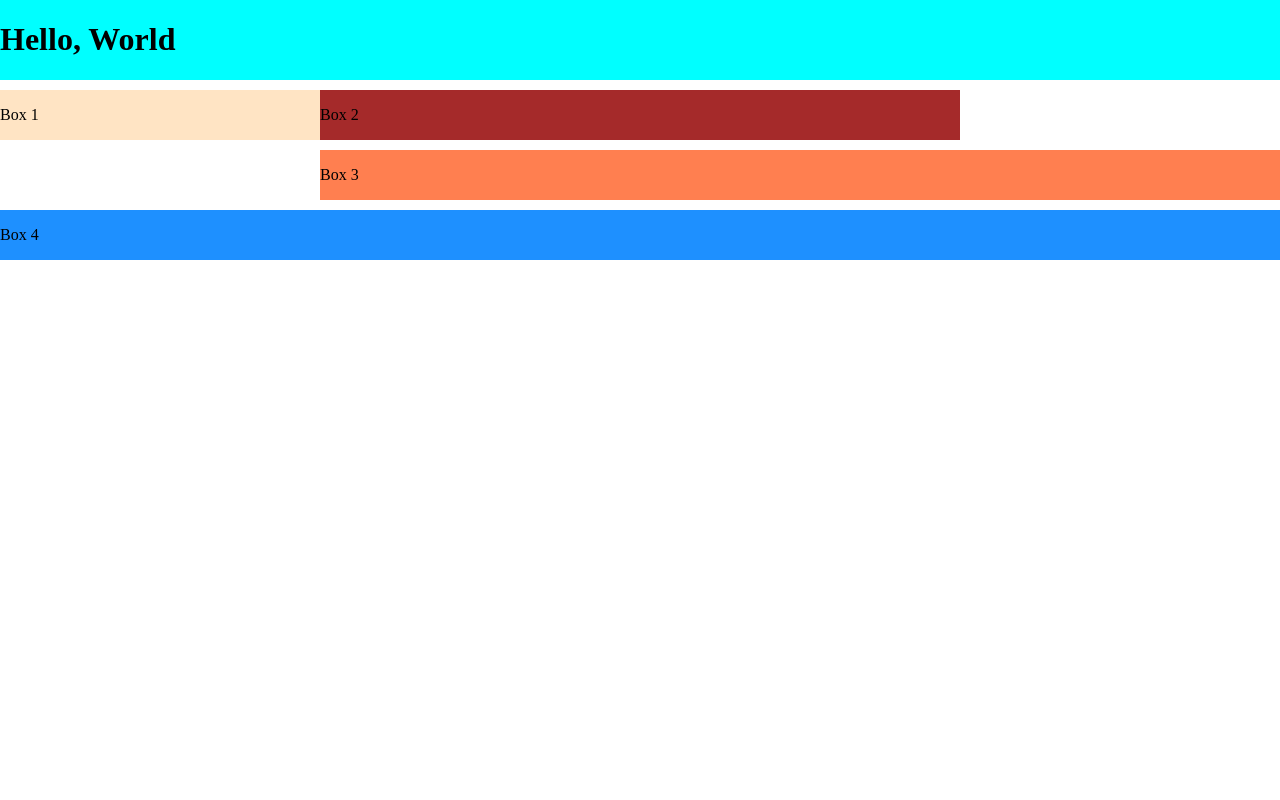
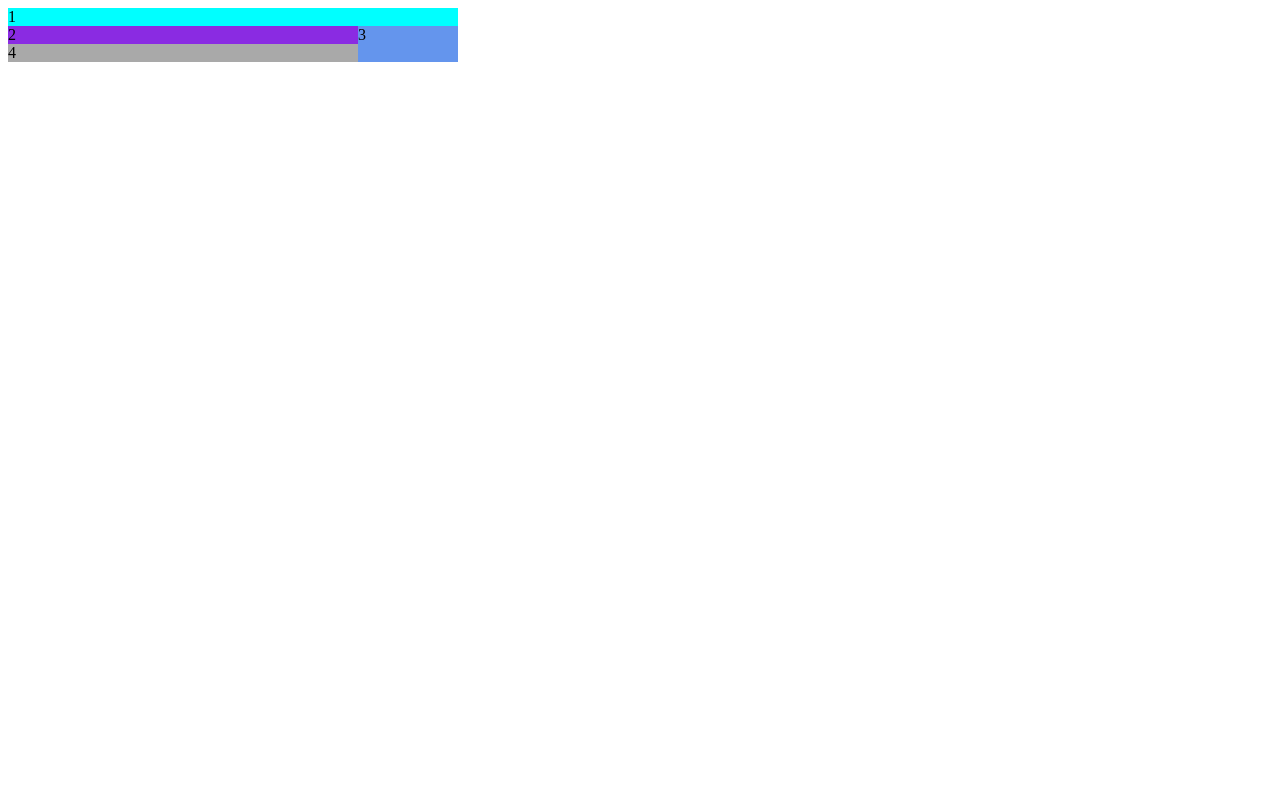
Before and after one commit to medillbrian/mwd, a PHP site: page /index.html in a window 1280 px wide. Run offline with PHP 8.4, Linux system fonts and the light colour scheme.

Commit message:
updates to css grid

```diff
--- a/css/cssgrid.css
+++ b/css/cssgrid.css
@@ -1,71 +1,29 @@
-body {
-    margin:0;
-}
-
 #grid {
     display:grid;
+    grid-template-columns: 150px 200px 100px;
     grid-template-rows: auto;
-    grid-gap:10px 0px;
-    justify-content: center;
-}
-
-#header {
-    background-color:aqua;
-    grid-area: header;
+    grid-template-areas:
+        "box1   box1    box1"
+        "box2   box2    box3"
+        "box4   box4    box3";
 }
 
 #box1 {
-    background-color:bisque;
-    grid-area: box1;
+    background-color:aqua;
+    grid-area:box1;
 }
 
 #box2 {
-    background-color:brown;
-    grid-area: box2;
+    background-color:blueviolet;
+    grid-area:box2;
 }
 
 #box3 {
-    background-color:coral;
-    grid-area: box3;
+    background-color:cornflowerblue;
+    grid-area:box3;
 }
 
 #box4 {
-    background-color:dodgerblue;
-    grid-area: box4;
+    background-color:darkgrey;
+    grid-area:box4;
 }
-
-@media only screen and (min-width: 800px) {
-    #grid {
-        grid-template-columns: 25% 25% 25% 25%;
-        grid-template-areas:
-            "header header  header header"
-            "box1   box2    box2    ."
-            ".   box3    box3    box3"
-            "box4   box4    box4    box4";
-    }
-
-}
-
-@media only screen and (max-width: 799px) {
-    #grid {
-        grid-template-columns: 50% 50%;
-        grid-template-areas:
-                "header header"
-                "box1   box2"
-                "box3   box3"
-                "box4   box4";
-    }
-
-}
-
-@media only screen and (max-width: 500px) {
-    #grid {
-        grid-template-columns: 100%;
-        grid-template-areas:
-            "header"
-            "box1"
-            "box2"
-            "box3"
-            "box4";
-    }
-}
--- a/index.html
+++ b/index.html
@@ -4,22 +4,15 @@
         <link rel="stylesheet" type="text/css" href="css/cssgrid.css" />
     </head>
     <body>
+
         <div id="grid">
-            <div id="header">
-                <h1>Hello, World</h1>
-            </div>
-            <div id="box1">
-                <p>Box 1</p>
-            </div>
-            <div id="box2">
-                <p>Box 2</p>
-            </div>
-            <div id="box3">
-                <p>Box 3</p>
-            </div>
-            <div id="box4">
-                <p>Box 4</p>
-            </div>
+
+            <div id="box1">1</div>
+            <div id="box2">2</div>
+            <div id="box3">3</div>
+            <div id="box4">4</div>
+
         </div>
+
     </body>
 </html>
```
Also changed, not shown: index2.html (added, +25 -0 lines).
